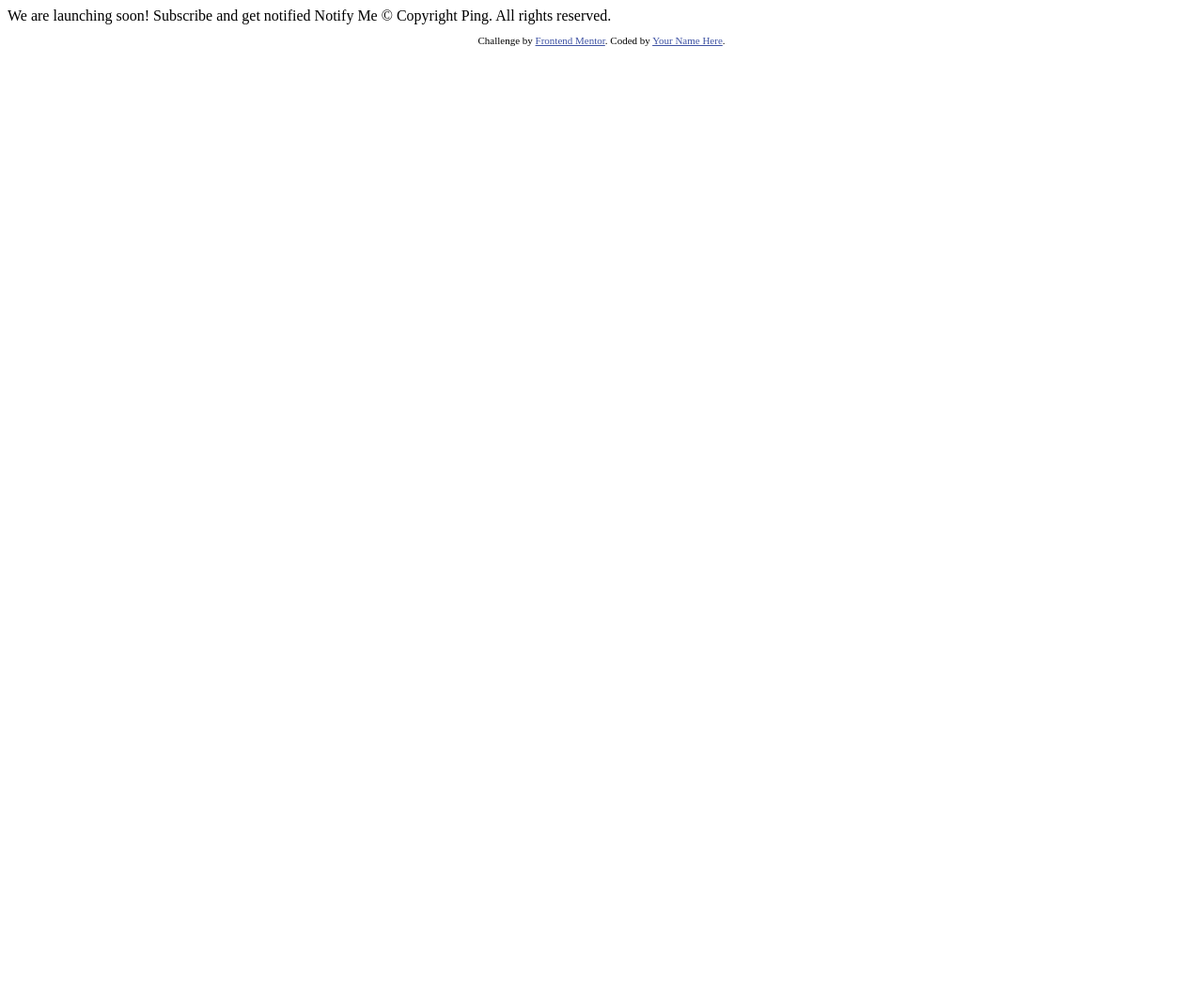
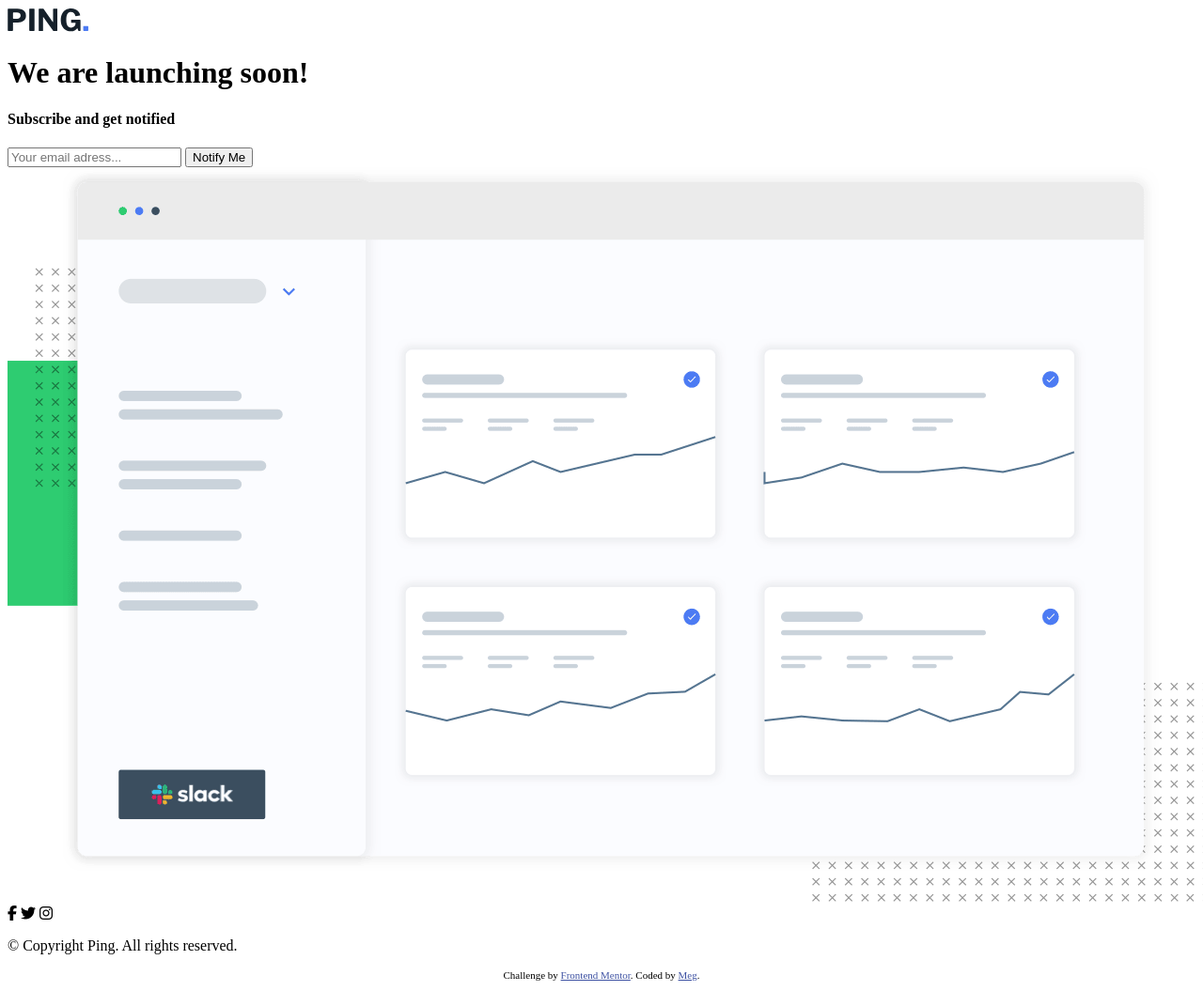
Before and after one commit to mbarnstien/ping-coming-soon-page, a plain HTML site: page index.html in a window 1280 px wide. Shown: the whole page at 94% size. Before the commit the page ends 800 px from the top, so only its background shows below. Drawn offline with Linux system fonts and the light colour scheme.

Commit message:
Structural HTML

```diff
--- a/index.html
+++ b/index.html
@@ -9,22 +9,45 @@
   <title>Frontend Mentor | Ping coming soon page</title>
 
   <link rel="stylesheet" href="main.css">
-
+  <script src="https://kit.fontawesome.com/18d1d61f34.js" crossorigin="anonymous"></script>
 </head>
 <body>
+  <div class="conatainer">
+    <div class="card">
+      <div class="card-text">
+        <img src="images/logo.svg" alt="Ping Logo" />
+        <h1>We are launching soon!</h1>
+        <h4>Subscribe and get notified</h4>
+        <form>
+          <input type="text" placeholder="Your email adress..." id="email">
+          <button type="submit" id="submit">Notify Me</button>
+        </form>
+      </div>
+      <div class="card-image">
+        <img src="images/illustration-dashboard.png" alt="Ping Dashboard" />
+      </div>
+      <div class="card-bottom">
+        <div class="social-icons">
+          <i class="fab fa-facebook-f"></i>
+          <i class="fab fa-twitter"></i>
+          <i class="fab fa-instagram"></i>
+        </div>
+        <p>&copy; Copyright Ping. All rights reserved.</p>
+      </div>
+    </div>
+  </div>
 
-  We are launching soon!
 
-  Subscribe and get notified
 
-  Notify Me
 
-  &copy; Copyright Ping. All rights reserved.
+
+
+
 
   <footer>
     <p class="attribution">
       Challenge by <a href="https://www.frontendmentor.io?ref=challenge" target="_blank">Frontend Mentor</a>.
-      Coded by <a href="#">Your Name Here</a>.
+      Coded by <a href="https://github.com/mbarnstien">Meg</a>.
     </p>
   </footer>
 
```
